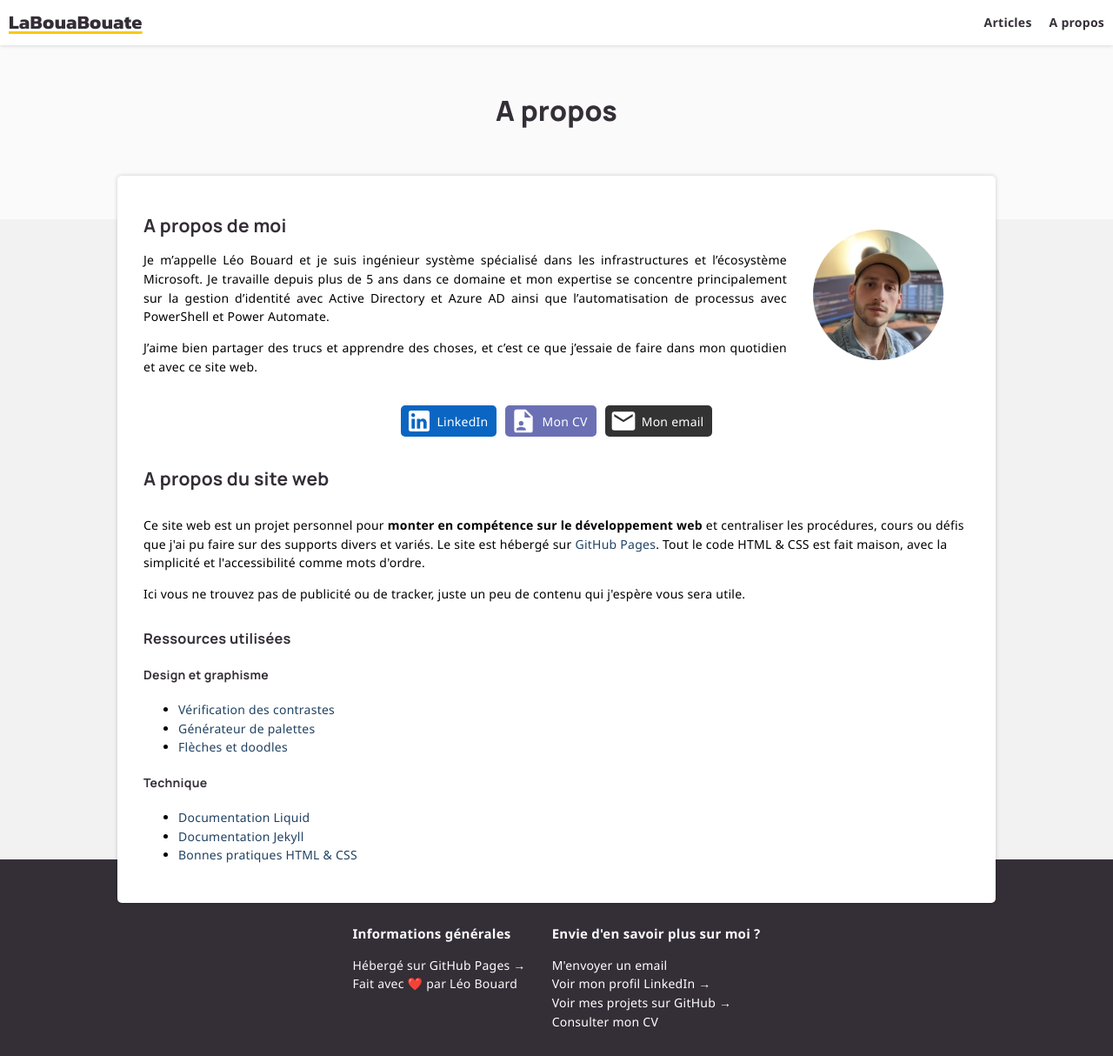
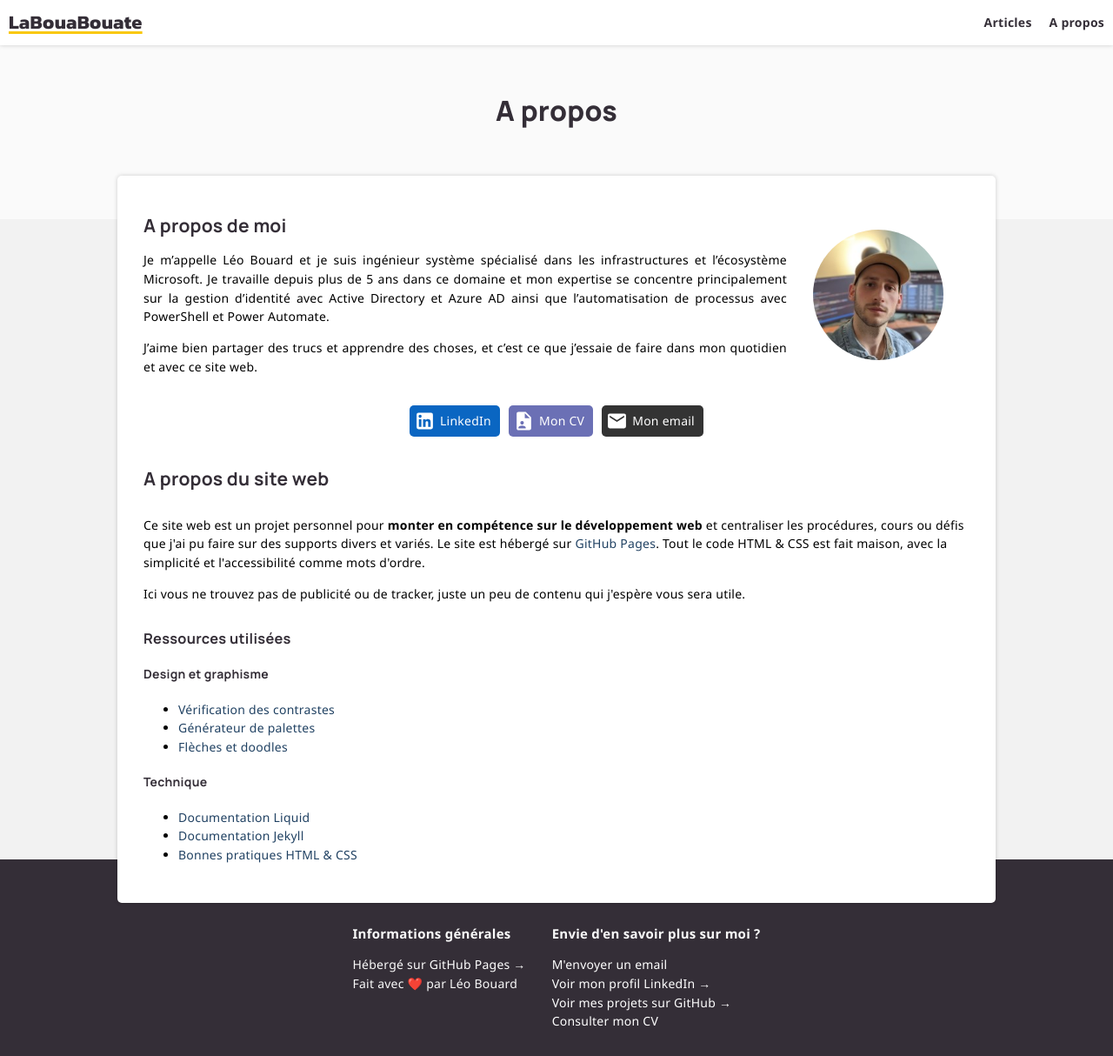
Before and after one commit to leobouard/leobouard.github.io, a Jekyll site: the page built from about.md, in a window 1280 px wide. Shown: the whole page at 87% size. Built offline with Jekyll 4.4.1, drawn with Linux system fonts in a browser that asks for light colours; some web fonts are replaced.

Commit message:
Update about.scss

```diff
--- a/assets/css/about.scss
+++ b/assets/css/about.scss
@@ -43,6 +43,9 @@ div.personalLinks > a:hover {
     color: #FFF;
 }
 
+div.personalLinks > a > img {
+    width: 25px;
+}
 
 div.personalLinks > a > span {
     margin: auto;
```
